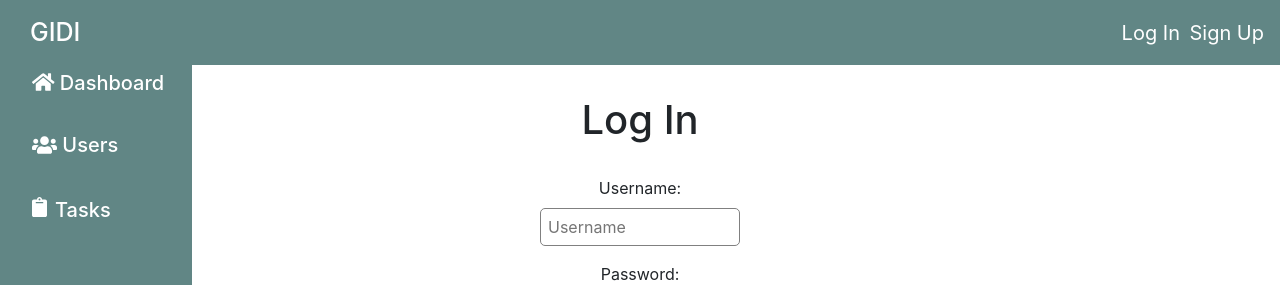
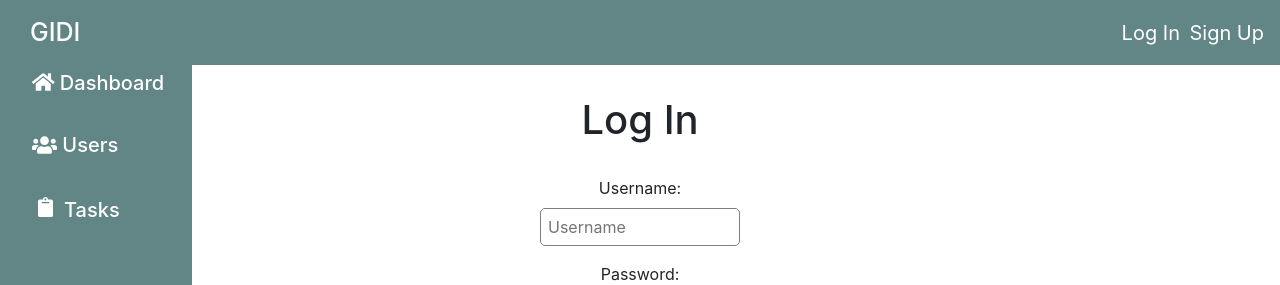
Before and after one commit to jonathanwong110/Git-It-And-Did-It, a React (Create React App) app in the folder git-it-and-did-it-client/: page / in a window 1280 px wide. Shown: the top 285 px of the page. Built offline with nearby package versions, Linux system fonts and the light colour scheme.

Commit message:
aligned tasks link on sidebar

```diff
--- a/git-it-and-did-it-client/src/App.css
+++ b/git-it-and-did-it-client/src/App.css
@@ -266,6 +266,8 @@ html, body {
   width: 100%;
   margin: 0 auto;
   height: calc(1.5em + .75rem + 2px);
+  border: 1px solid grey;
+  border-radius: 5px;
 }
 
 .formInputField::-webkit-input-placeholder {
@@ -369,11 +371,6 @@ html, body {
 
 .specificUserUsername, .specificUserEmail, .taskSection, #editUserForm, .formHeading {
   text-align: center;
-}
-
-.formInputField {
-  border: 1px solid grey;
-  border-radius: 5px;
 }
 
 #searchForm::-webkit-input-placeholder {
@@ -483,7 +480,7 @@ html, body {
 }
 
 #sidebar-menu-tasks {
-  margin-left: 31px;
+  margin-left: 34px;
   font-family: -apple-system,BlinkMacSystemFont,"Segoe UI",Roboto,"Helvetica Neue",Arial,"Noto Sans",sans-serif,"Apple Color Emoji","Segoe UI Emoji","Segoe UI Symbol","Noto Color Emoji";
   font-weight: 500;
   position: absolute;
@@ -518,12 +515,6 @@ html, body {
   top: 0px;
   left: -30px;
 }
-
-/* @media (max-width: 991px) {
-  #logOutOption {
-    top: 0;
-  }
-} */
 
 .category-section-title > div {
   background-color: #d9d9d9;
@@ -570,3 +561,7 @@ html, body {
   font-size: 50px;
   font-weight: 500;
 }
+
+#sidebarTasksCategory {
+  margin-left: 6px;
+}
--- a/git-it-and-did-it-client/src/components/navigation/SideBar/Menu/Menu.js
+++ b/git-it-and-did-it-client/src/components/navigation/SideBar/Menu/Menu.js
@@ -14,8 +14,8 @@ const Container = styled.div`
 const Menu = () => {
 
   const homeIcon = <FontAwesomeIcon icon={faHome} />
-  const boardIcon = <FontAwesomeIcon icon={faClipboard} />
   const usersIcon = <FontAwesomeIcon icon={faUsers} />
+  const boardIcon = <FontAwesomeIcon icon={faClipboard} id="taskIcon"/>
 
   return (
     <Container className="sidebar-grid">
@@ -30,7 +30,8 @@ const Menu = () => {
         </Link>
       </div>
       <div className="sidebar-option">
-        <MenuLink icon={boardIcon} />
+        <div id="sidebarTasksCategory">
+        <MenuLink icon={boardIcon}  />
         <Navbar id="sidebar-menu-tasks">
           <Nav>
             <NavDropdown title="Tasks" id="sidebar-tasks-dropdown">
@@ -44,6 +45,7 @@ const Menu = () => {
             </NavDropdown>
           </Nav>
         </Navbar>
+        </div>
       </div>
     </Container>
   )
--- a/git-it-and-did-it-client/src/components/navigation/SideBar/SideBar.js
+++ b/git-it-and-did-it-client/src/components/navigation/SideBar/SideBar.js
@@ -11,7 +11,6 @@ const Container = styled.div`
   width: 12rem;
   display: flex;
   flex-direction: column;
-  align-items: center;
 `
 
 const SideBar = () => {
```
